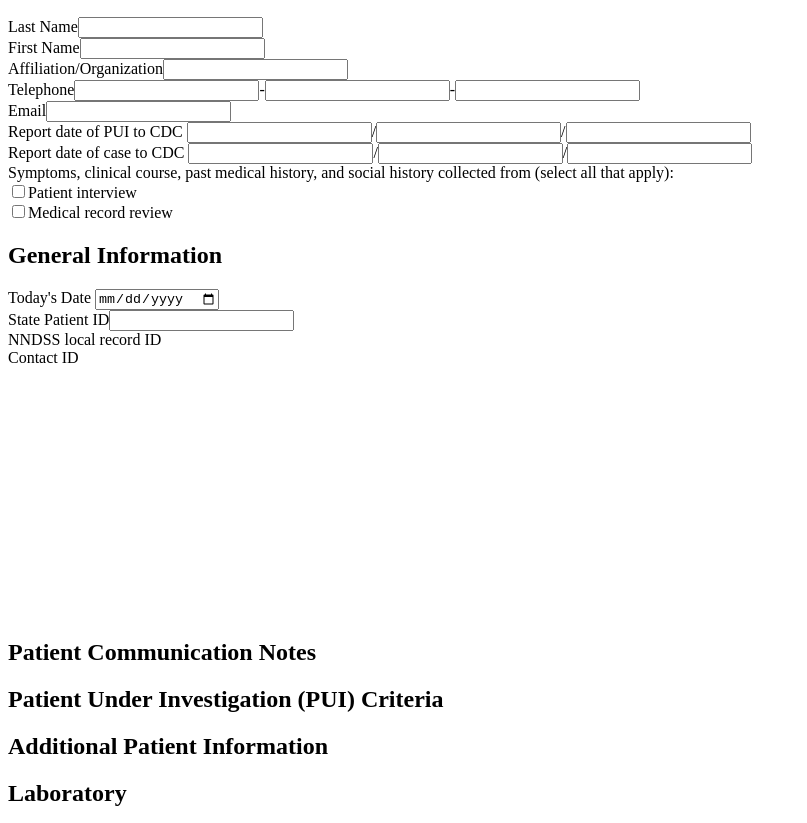
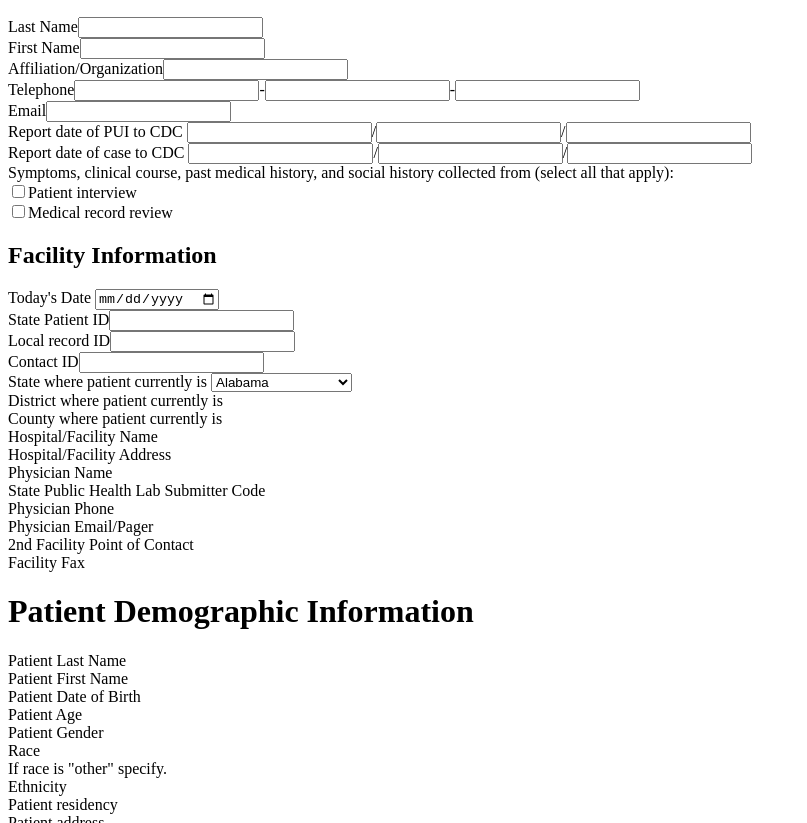
Before and after one commit to nicole-gathany/disease-surveillance, a plain HTML site: page index.html in a window 1280 px wide. Shown: the part 110-933 px from the top of the page, without its empty margins (0-807 px from the left). Drawn offline with Linux system fonts and the light colour scheme.

Commit message:
added more to the form

```diff
--- a/index.html
+++ b/index.html
@@ -34,54 +34,149 @@
     </form>
 
     <form>
-        <h2>General Information</h2>
+        <h2>Facility Information</h2>
            <label>Today's Date</label>  <input type="date">
            <br>
-           <label>State Patient ID</label><input type="text">
+           <label>State Patient ID</label><input type="number">
            <br>
-           <label>NNDSS local record ID</label>
+           <label>Local record ID</label><input type="number">
            <br>
-           <label>Contact ID</label>
+           <label>Contact ID</label><input type="number">
            <br>
-           <label></label>
+           <label>State where patient currently is</label>
+           <select>
+            <option value="AL">Alabama</option>
+            <option value="AK">Alaska</option>
+            <option value="AZ">Arizona</option>
+            <option value="AR">Arkansas</option>
+            <option value="CA">California</option>
+            <option value="CO">Colorado</option>
+            <option value="CT">Connecticut</option>
+            <option value="DE">Delaware</option>
+            <option value="DC">District Of Columbia</option>
+            <option value="FL">Florida</option>
+            <option value="GA">Georgia</option>
+            <option value="HI">Hawaii</option>
+            <option value="ID">Idaho</option>
+            <option value="IL">Illinois</option>
+            <option value="IN">Indiana</option>
+            <option value="IA">Iowa</option>
+            <option value="KS">Kansas</option>
+            <option value="KY">Kentucky</option>
+            <option value="LA">Louisiana</option>
+            <option value="ME">Maine</option>
+            <option value="MD">Maryland</option>
+            <option value="MA">Massachusetts</option>
+            <option value="MI">Michigan</option>
+            <option value="MN">Minnesota</option>
+            <option value="MS">Mississippi</option>
+            <option value="MO">Missouri</option>
+            <option value="MT">Montana</option>
+            <option value="NE">Nebraska</option>
+            <option value="NV">Nevada</option>
+            <option value="NH">New Hampshire</option>
+            <option value="NJ">New Jersey</option>
+            <option value="NM">New Mexico</option>
+            <option value="NY">New York</option>
+            <option value="NC">North Carolina</option>
+            <option value="ND">North Dakota</option>
+            <option value="OH">Ohio</option>
+            <option value="OK">Oklahoma</option>
+            <option value="OR">Oregon</option>
+            <option value="PA">Pennsylvania</option>
+            <option value="RI">Rhode Island</option>
+            <option value="SC">South Carolina</option>
+            <option value="SD">South Dakota</option>
+            <option value="TN">Tennessee</option>
+            <option value="TX">Texas</option>
+            <option value="UT">Utah</option>
+            <option value="VT">Vermont</option>
+            <option value="VA">Virginia</option>
+            <option value="WA">Washington</option>
+            <option value="WV">West Virginia</option>
+            <option value="WI">Wisconsin</option>
+            <option value="WY">Wyoming</option>
+        </select>
            <br>
-           <label></label>
+           <label>District where patient currently is</label>
            <br>
-           <label></label>
+           <label>County where patient currently is</label>
            <br>
-           <label></label>
+           <label>Hospital/Facility Name</label>
            <br>
-           <label></label>
+           <label>Hospital/Facility Address</label>
            <br>
-           <label></label>
+           <label>Physician Name</label>
            <br>
-           <label></label>
+           <label>State Public Health Lab Submitter Code</label>
            <br>
-           <label></label>
+           <label>Physician Phone</label>
            <br>
-           <label></label>
+           <label>Physician Email/Pager</label>
            <br>
-           <label></label>
+           <label>2nd Facility Point of Contact</label>
            <br>
-           <label></label>
+           <label>Facility Fax</label>
            <br>
-           <label></label>
+
+    </form>
+
+    <form>
+        <h1>Patient Demographic Information</h1>
+           <label>Patient Last Name</label>
            <br>
-           <label></label>
+           <label>Patient First Name</label>
            <br>
-           <label></label>
+           <label>Patient Date of Birth</label>
            <br>
-           <label></label>
-
-
-
+           <label>Patient Age</label>
+           <br>
+           <label>Patient Gender</label>
+           <br>
+           <label>Race</label>
+           <br>
+           <label>If race is "other" specify.</label>
+           <br>
+           <label>Ethnicity</label>
+           <br>
+           <label>Patient residency</label>
+           <br>
+           <label>Patient address</label>
+           <br>
+           <label>Patient city of residence</label>
+           <br>
+           <label>Patient zip code</label>
+           <br>
+           <label>County of residence</label>
+           <br>
+           <label>Patient district of residence</label>
+           <br>
+           <label>Patient state of residence</label>
+           <br>
+           <label>Patient phone</label>
+           <br>
+           <label>Patient email address (used to send result info to patient)</label>
+           <br>
+           <label>Patient representative name (i.e. emergency contact or next of kin)</label>
+           <br>
+           <label>Patient representative phone</label>
+           <br>
+           <label>Any further details</label>
+           <br>
 
 
     </form>
 
-    <form><h2>Patient Communication Notes</h2></form>
+    <form>
+        <h2>Patient Communication Notes</h2>
+        <!-- Adding notes -->
+        <a href=#>Add New Comment</a>
+    </form>
 
-    <form><h2>Patient Under Investigation (PUI) Criteria</h2></form>
+    <form>
+        <h2>Patient Under Investigation (PUI) Criteria</h2>
+    </form>
+
 
     <form><h2>Additional Patient Information</h2></form>
 
```
